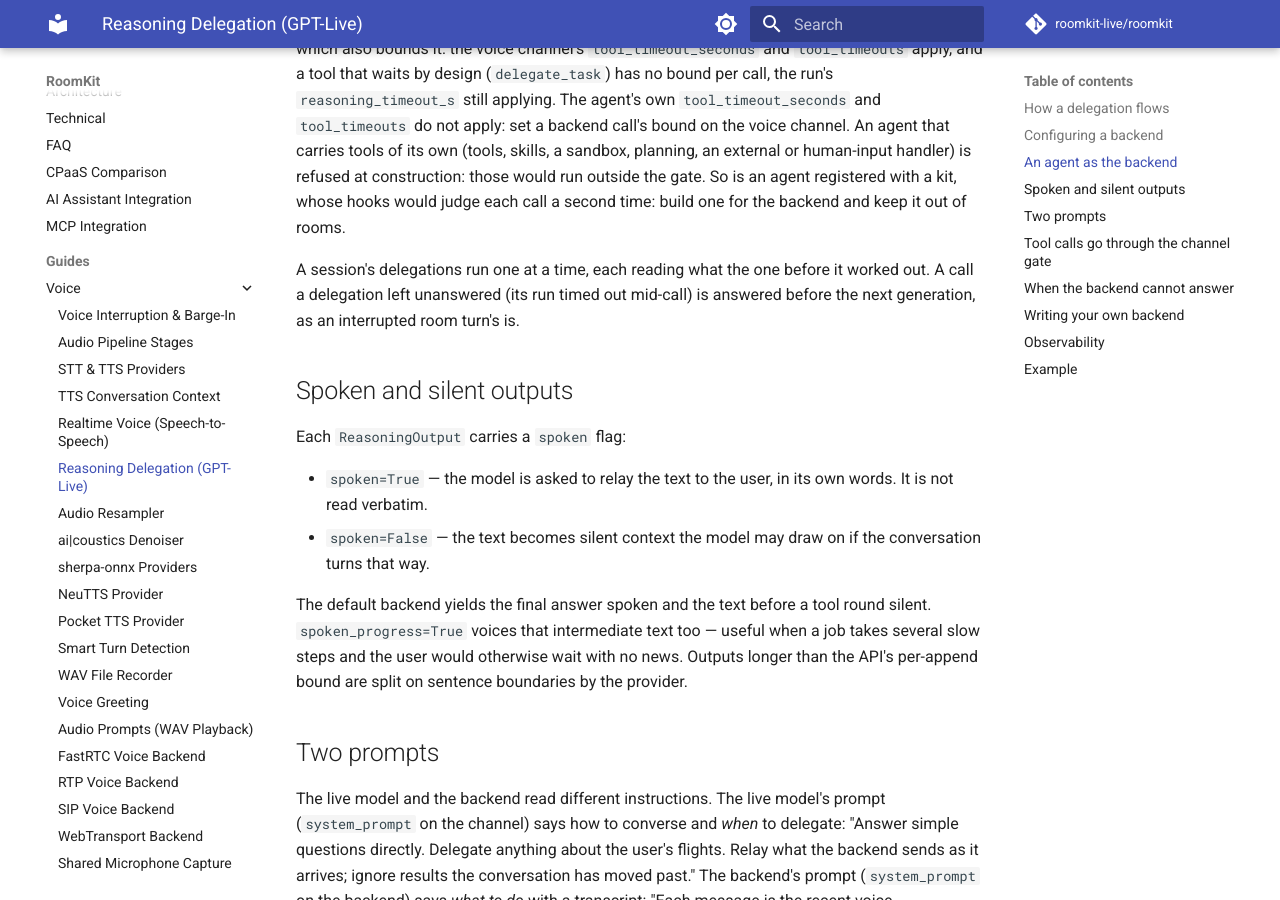
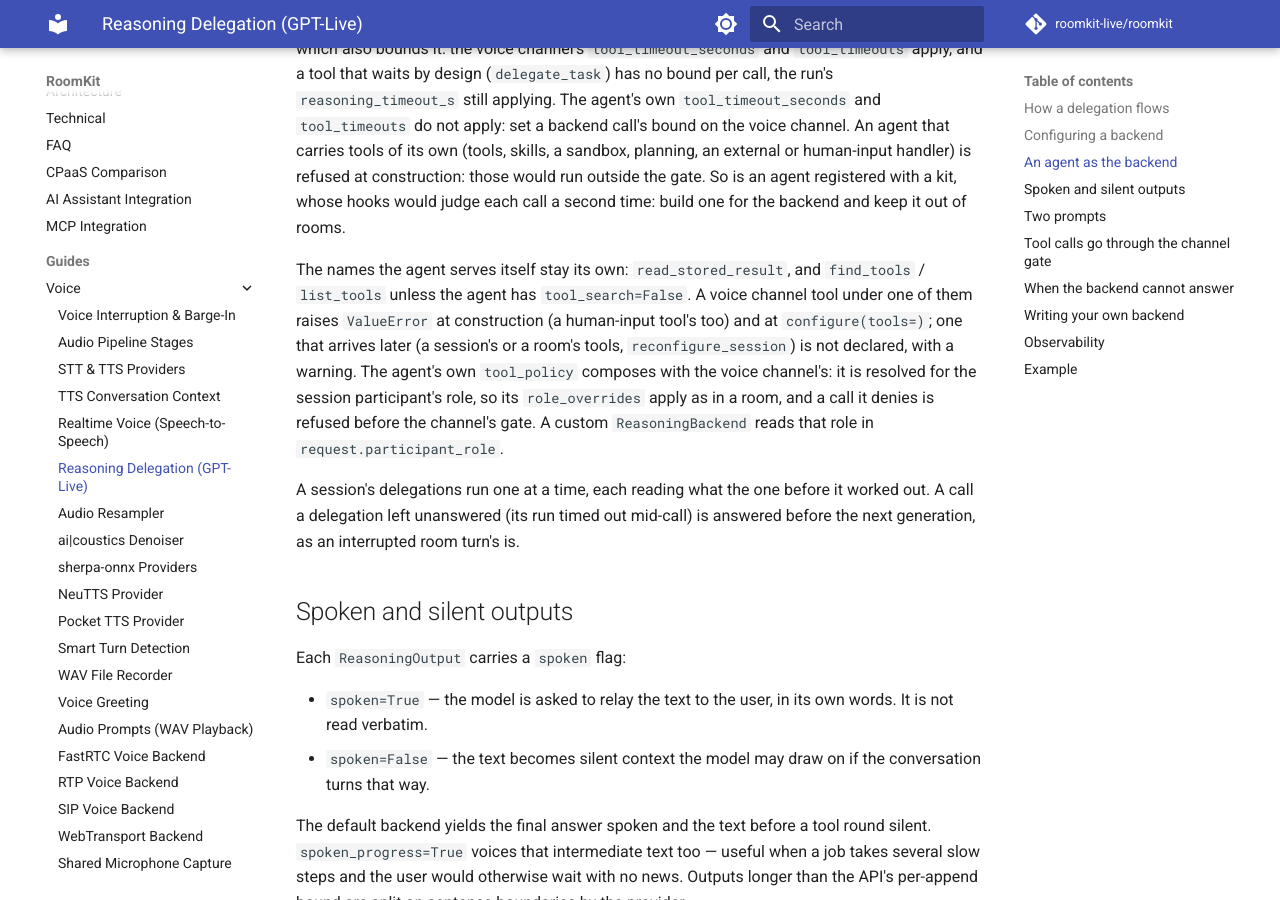
Before and after one commit to roomkit-live/roomkit-docs, an MkDocs documentation site: the page built from docs/guides/reasoning-delegation.md, in a window 1280 px wide and 900 px high, scrolled down 2641 px. Built offline with MkDocs 1.6.1 and Material for MkDocs 9.7.7, drawn with Linux system fonts in a browser that asks for light colours; comment, search, counter and statistics services are not loaded.

Commit message:
docs(reasoning): a backend agent's own names are refused on every door, and its policy resolves for the session participant's role (RMK-527)

```diff
--- a/docs/guides/reasoning-delegation.md
+++ b/docs/guides/reasoning-delegation.md
@@ -118,6 +118,16 @@ sandbox, planning, an external or human-input handler) is refused at
 construction: those would run outside the gate. So is an agent registered with
 a kit, whose hooks would judge each call a second time: build one for the
 backend and keep it out of rooms.
+
+The names the agent serves itself stay its own: `read_stored_result`, and
+`find_tools` / `list_tools` unless the agent has `tool_search=False`. A voice
+channel tool under one of them raises `ValueError` at construction (a
+human-input tool's too) and at `configure(tools=)`; one that arrives later (a
+session's or a room's tools, `reconfigure_session`) is not declared, with a
+warning. The agent's own `tool_policy` composes with the voice channel's: it
+is resolved for the session participant's role, so its `role_overrides`
+apply as in a room, and a call it denies is refused before the channel's gate.
+A custom `ReasoningBackend` reads that role in `request.participant_role`.
 
 A session's delegations run one at a time, each reading what the one before it
 worked out. A call a delegation left unanswered (its run timed out mid-call) is
```
Also changed, not shown: docs/guides/tool-calling.md (+1 -1 lines).
